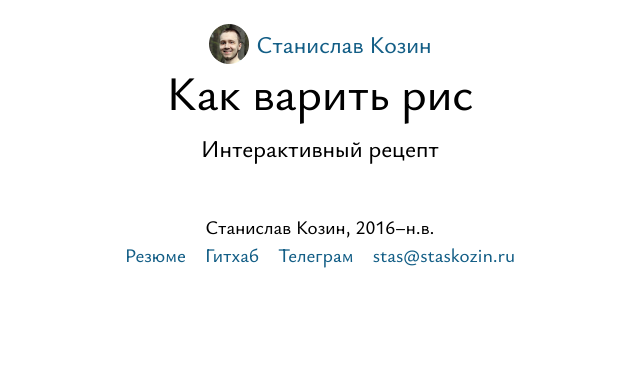
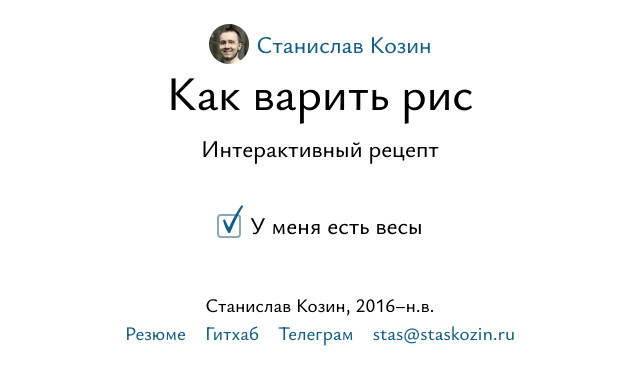
Before and after one commit to staskozin/website, a Next.js app: page /rice-calculator in a window 1280 px wide. Shown: the top 384 px of the page, without its empty margins (320-960 px from the left). Built offline with nearby package versions, Linux system fonts and the light colour scheme.

Commit message:
Добавил чекбокс

```diff
--- /dev/null
+++ b/src/components/RiceCalculator.module.css
@@ -0,0 +1,10 @@
+.checkbox {
+  margin-bottom: 6px;
+}
+
+
+@media screen and (min-width: 667px) {
+  .checkbox {
+    justify-content: center;
+  }
+}
--- a/src/components/RiceCalculator.tsx
+++ b/src/components/RiceCalculator.tsx
@@ -2,6 +2,8 @@
 
 import { useState } from 'react'
 
+import s from './RiceCalculator.module.css'
+import Checkbox from '@/components/UI/Checkbox'
 
 
 export default function RiceCalculator() {
@@ -9,6 +11,7 @@ export default function RiceCalculator() {
 
   return (
     <form>
+      <Checkbox className={s.checkbox} text='У меня есть весы' setFunction={setScale} checked={scale} />
     </form>
   )
 }
--- /dev/null
+++ b/src/components/UI/Checkbox.module.css
@@ -0,0 +1,55 @@
+.checkbox {
+  font-size: 24px;
+  height: 24px;
+  display: flex;
+  align-items: center;
+  gap: 8px;
+}
+
+.checkbox:hover {
+  cursor: pointer;
+}
+
+.inputwrap {
+  position: relative;
+  display: flex;
+}
+
+.checkbox:hover .input {
+  border-color: hsl(200, 25%, 78%);
+  -webkit-transition: none;
+  transition: none;
+}
+
+.input {
+  box-sizing: border-box;
+  height: 24px;
+  width: 24px;
+  margin: 0;
+  border: 2px solid #89a8b8;
+  border-radius: 4px;
+  -webkit-appearance: none;
+  appearance: none;
+  -webkit-transition-property: border-color;
+  transition-property: border-color;
+  -webkit-transition-timing-function: ease-out;
+  transition-timing-function: ease-out;
+  -webkit-transition-duration: .22s;
+  transition-duration: .22s;
+}
+
+.checkmark {
+  display: none;
+  position: absolute;
+  left: 6px;
+  bottom: 5px;
+}
+
+.input:checked+.checkmark {
+  display: inline-block;
+}
+
+.text {
+  line-height: 24px;
+  margin-top: -2px;
+}
--- /dev/null
+++ b/src/components/UI/Checkbox.tsx
@@ -0,0 +1,24 @@
+import { Dispatch, SetStateAction } from 'react'
+import Image from 'next/image'
+
+import s from './Checkbox.module.css'
+
+
+export default function RiceCalculator(props: CheckboxProps) {
+  return (
+    <label className={`${s.checkbox} ${props.className ? props.className : ''}`}>
+      <div className={s.inputwrap}>
+        <input className={s.input} type="checkbox" checked={props.checked} onChange={() => props.setFunction(!props.checked)} />
+        <Image className={s.checkmark} src="/img/ui/checkmark.svg" alt="Галочка" width={21} height={28}/>
+      </div>
+      <span className={s.text}>{props.text}</span>
+    </label>
+  )
+}
+
+type CheckboxProps = {
+  checked?: boolean
+  text: string
+  setFunction: Dispatch<SetStateAction<boolean>>
+  className?: string
+}
```
Also changed, not shown: public/img/ui/checkmark.svg (added).
